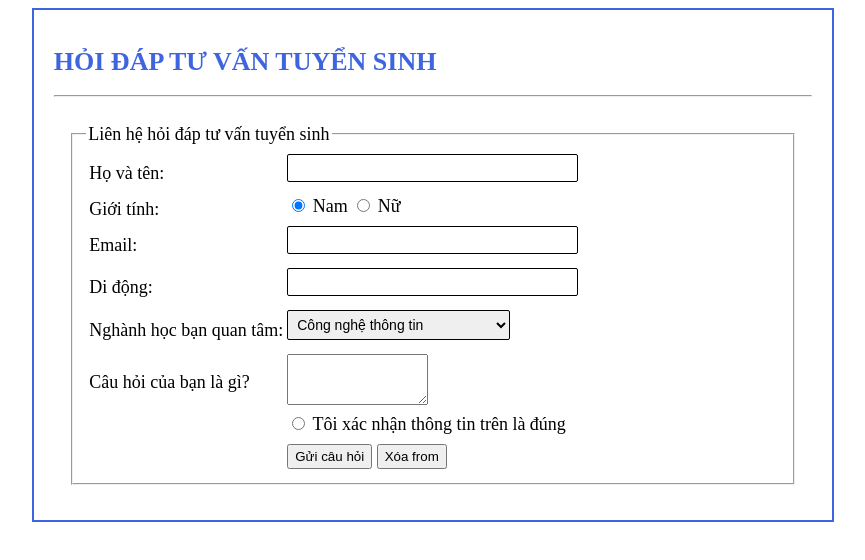
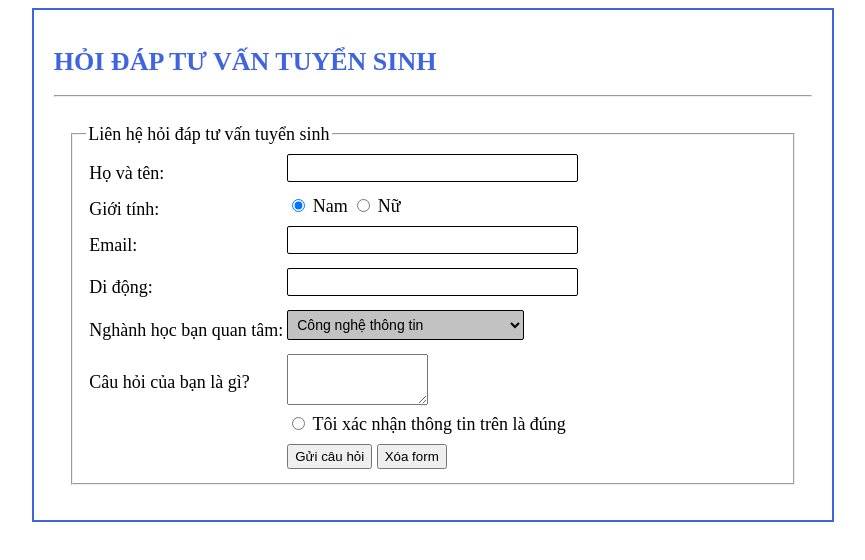
Before and after one commit to KNguyen-1411/KNguyen-1411, a plain HTML site: page HTML_23T1080051/pages/tu-van.html in a window 1280 px wide. Shown: the whole page, without its empty margins (207-1072 px from the left). Drawn offline with Linux system fonts and the light colour scheme.

Commit message:
Knguyen-1411

```diff
--- a/HTML_23T1080051/pages/tu-van.html
+++ b/HTML_23T1080051/pages/tu-van.html
@@ -22,7 +22,8 @@
             font-size: 14px;
         }
         .sl{
-            width: 80%;
+            background-color: rgb(194, 194, 194);
+            width: 85%;
         }
 
     </style>
@@ -79,7 +80,7 @@
                         <td></td>
                         <td>
                             <button style="height: 25px;">Gửi câu hỏi</button>
-                            <button style="height: 25px;">Xóa from</button>
+                            <button style="height: 25px;">Xóa form</button>
                         </td>
 
                     </tr>
```
